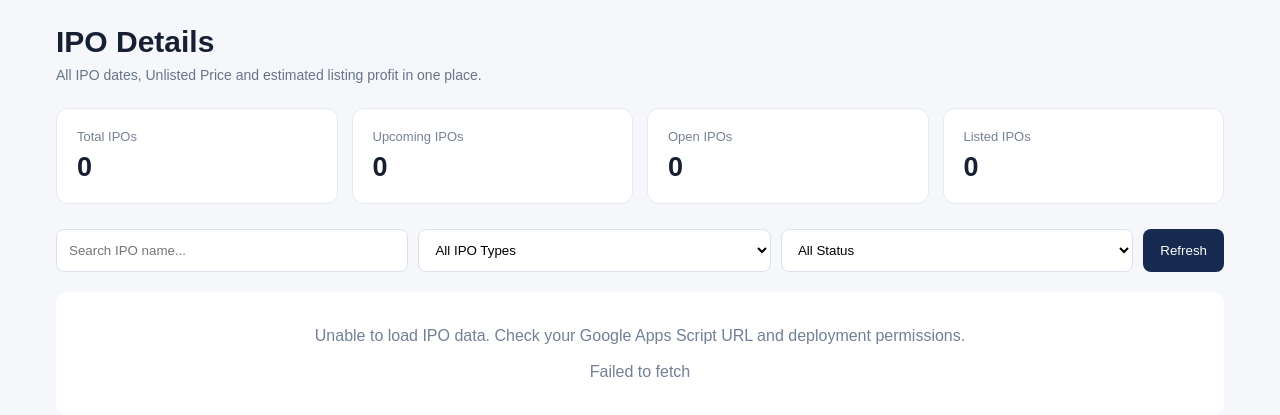
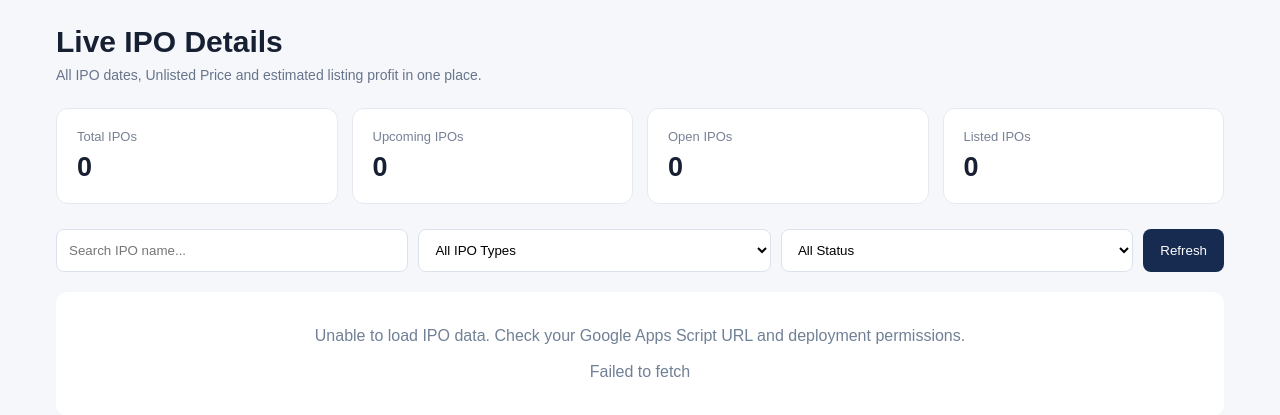
Before and after one commit to beipowaleofficial26/WEBSITE-BE-IPOWALE, a Flask app: page /gmp in a window 1280 px wide. Shown: the part 67-482 px from the top of the page. Run offline with Flask 3, Linux system fonts and the light colour scheme.

Commit message:
Change heading from 'IPO Details' to 'Live IPO Details'

```diff
--- a/templates/gmp.html
+++ b/templates/gmp.html
@@ -59,7 +59,7 @@ header a{color:white;text-decoration:none}
 <div class="container">
 
 <section class="hero">
-<h1>IPO Details</h1>
+<h1>Live IPO Details</h1>
 <p>All IPO dates, Unlisted Price and estimated listing profit in one place.</p>
 </section>
 
```
